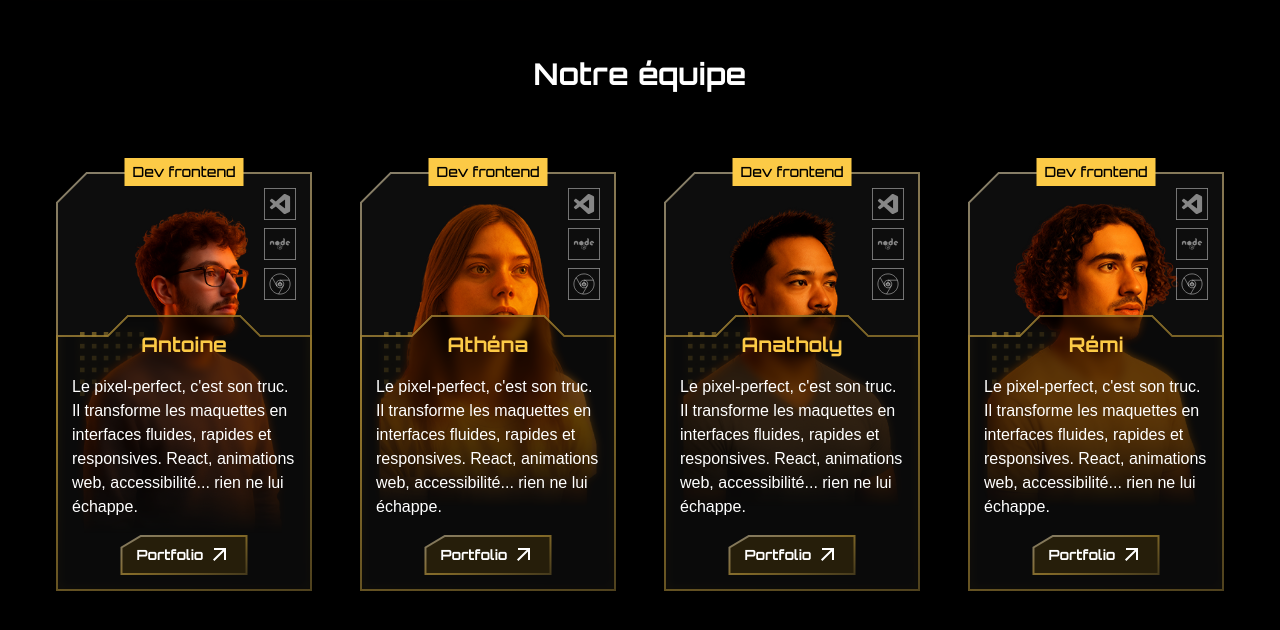
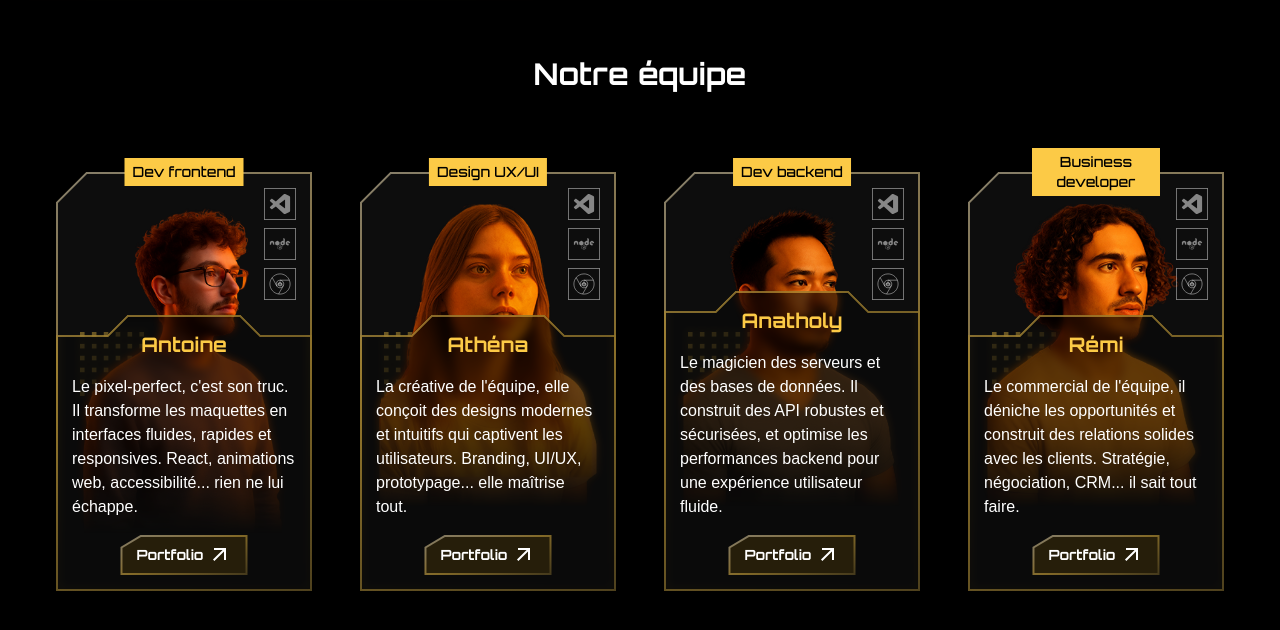
Before and after one commit to Agency-Titanium-Labs/selenium-website, a Next.js app: page / in a window 1280 px wide. Shown: the part 792-1422 px from the top of the page. Built offline with nearby package versions, Linux system fonts and the light colour scheme.

Commit message:
feat: update team member roles and descriptions

```diff
--- a/app/components/team-section.tsx
+++ b/app/components/team-section.tsx
@@ -27,10 +27,10 @@ const teamMembers = [
   {
     name: "Athéna",
     description:
-      "Le pixel-perfect, c'est son truc. Il transforme les maquettes en interfaces fluides, rapides et responsives.\nReact, animations web, accessibilité... rien ne lui échappe.",
-    role: "Dev frontend",
+      "La créative de l'équipe, elle conçoit des designs modernes et intuitifs qui captivent les utilisateurs. Branding, UI/UX, prototypage... elle maîtrise tout.",
+    role: "Design UX/UI",
     imageUrl: "/team/athena.png",
-    portfolioUrl: "https://antoinefavereau.fr/",
+    portfolioUrl: "https://graine2pain.fr/",
     tools: [
       {
         name: "Visual Studio Code",
@@ -49,10 +49,10 @@ const teamMembers = [
   {
     name: "Anatholy",
     description:
-      "Le pixel-perfect, c'est son truc. Il transforme les maquettes en interfaces fluides, rapides et responsives.\nReact, animations web, accessibilité... rien ne lui échappe.",
-    role: "Dev frontend",
+      "Le magicien des serveurs et des bases de données. Il construit des API robustes et sécurisées, et optimise les performances backend pour une expérience utilisateur fluide.",
+    role: "Dev backend",
     imageUrl: "/team/anatholy.png",
-    portfolioUrl: "https://antoinefavereau.fr/",
+    portfolioUrl: "https://anatholyb1.github.io/",
     tools: [
       {
         name: "Visual Studio Code",
@@ -71,10 +71,10 @@ const teamMembers = [
   {
     name: "Rémi",
     description:
-      "Le pixel-perfect, c'est son truc. Il transforme les maquettes en interfaces fluides, rapides et responsives.\nReact, animations web, accessibilité... rien ne lui échappe.",
-    role: "Dev frontend",
+      "Le commercial de l'équipe, il déniche les opportunités et construit des relations solides avec les clients. Stratégie, négociation, CRM... il sait tout faire.",
+    role: "Business developer",
     imageUrl: "/team/remi.png",
-    portfolioUrl: "https://antoinefavereau.fr/",
+    portfolioUrl: "https://www.linkedin.com/in/remicostes/",
     tools: [
       {
         name: "Visual Studio Code",
@@ -158,7 +158,7 @@ export default function TeamSection() {
                 maskSize: "cover",
               }}
             />
-            <p className="absolute top-0 left-1/2 transform -translate-x-1/2 -translate-y-1/2 px-2 py-1 text-sm font-orbitron font-medium bg-primary text-grey-darkest">
+            <p className="absolute top-0 left-1/2 transform -translate-x-1/2 -translate-y-1/2 text-center px-2 py-1 text-sm font-orbitron font-medium bg-primary text-grey-darkest">
               {member.role}
             </p>
             <ul className="absolute top-4 right-4 flex flex-col gap-2 opacity-0 group-hover:opacity-100 transition-opacity duration-500 ease-in-out delay-0 group-hover:delay-200 [&]:[@media(hover:none)]:opacity-100">
```
